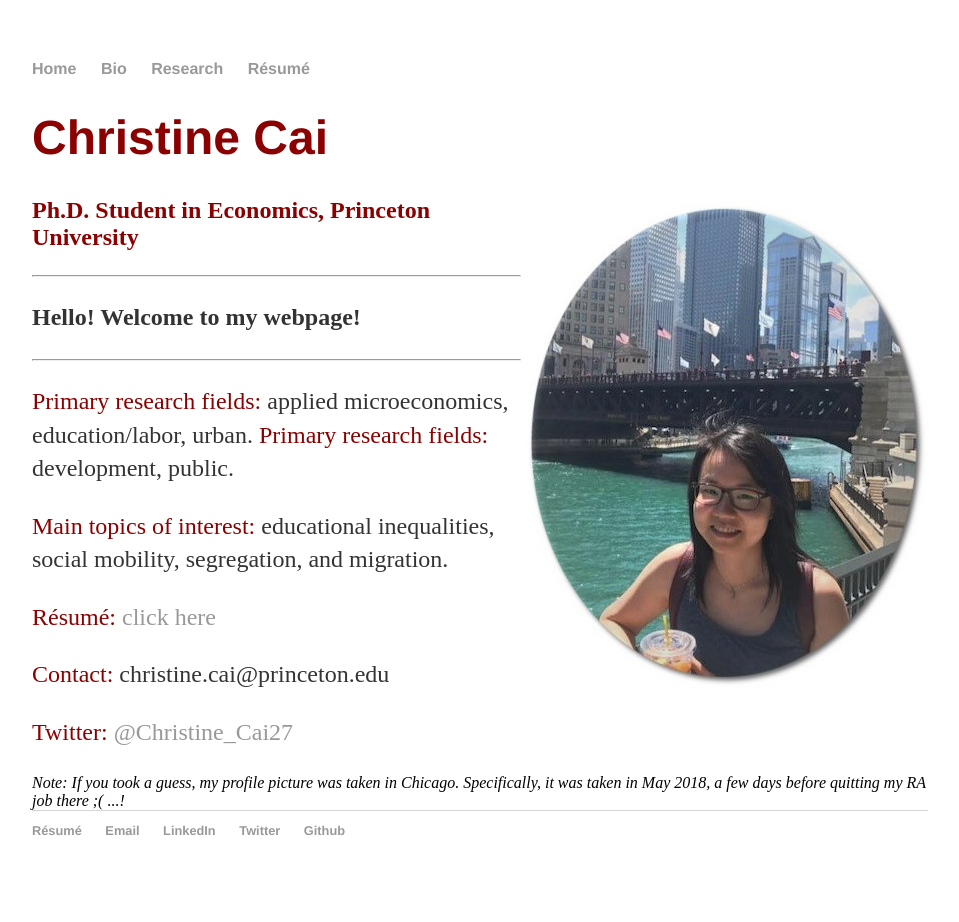
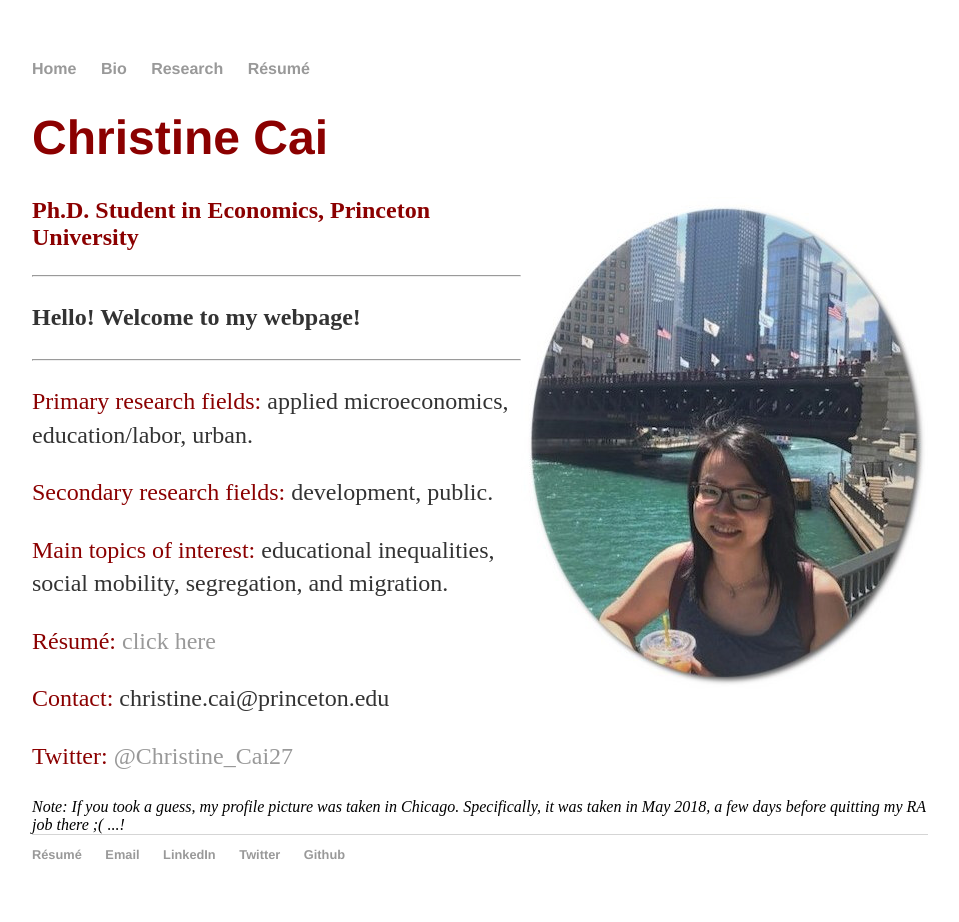
Before and after one commit to christinecai/christinecai.github.io, a Jekyll site: the page built from index.html, in a window 1280 px wide. Shown: the whole page, without its empty margins (160-1119 px from the left). Built offline with Jekyll 4.4.1, drawn with Linux system fonts in a browser that asks for light colours; before the commit the page ends 900 px from its top, so only the background shows below that.

Commit message:
Update index.html

```diff
--- a/index.html
+++ b/index.html
@@ -19,8 +19,8 @@
 
 		<hr />
 
-		<p><font color="darkred">Primary research fields:</font> applied microeconomics, education/labor, urban.
-			<font color="darkred">Primary research fields:</font> development, public.</p>
+		<p><font color="darkred">Primary research fields:</font> applied microeconomics, education/labor, urban.</p>
+		<p><font color="darkred">Secondary research fields:</font> development, public.</p>
 
 		<p><font color="darkred">Main topics of interest:</font> educational inequalities, social mobility, segregation, and migration.</p>
 
```
